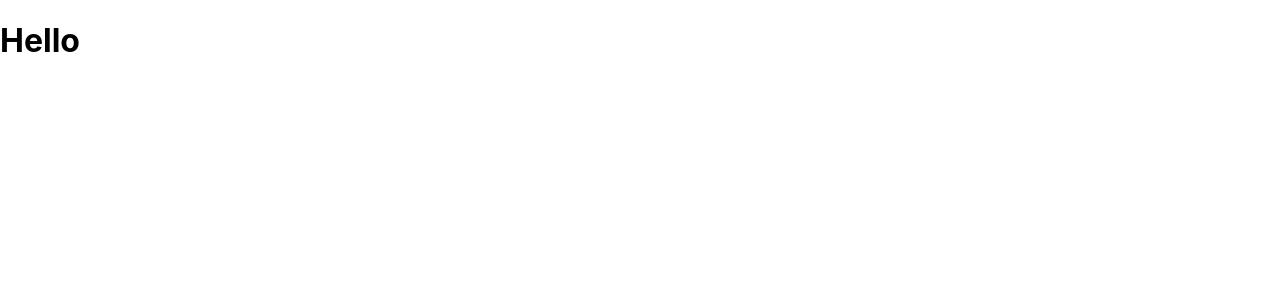
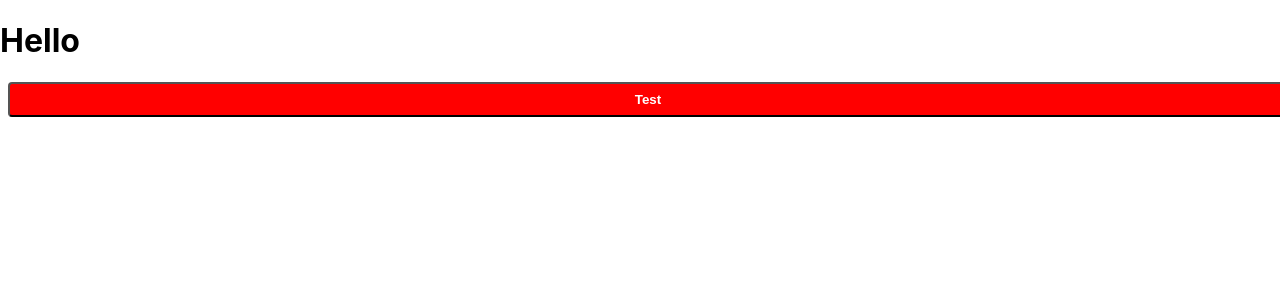
Before and after one commit to NickanBagherpour/styled-component-v5, a React (Create React App) app: page / in a window 1280 px wide. Shown: the top 300 px of the page. Built offline with nearby package versions, Linux system fonts and the light colour scheme.

Commit message:
feat: add button very simple way

```diff
--- a/src/components/App.js
+++ b/src/components/App.js
@@ -1,5 +1,12 @@
+import { Button } from "components/common";
+
 const App = () => {
-  return <h1>Hello</h1>;
+  return (
+    <>
+      <h1>Hello</h1>
+      <Button disabled={false}>Test</Button>
+    </>
+  );
 };
 
 export default App;
--- /dev/null
+++ b/src/components/common/Button.js
@@ -0,0 +1,20 @@
+import styled from 'styled-components';
+
+const Button = styled.button`
+    color: white;
+    background: red;
+    font-weight: bold;
+    box-shadow: none;
+    border-radius: 4px;
+    width: 100%;
+    display: block;
+    white-space: none;
+    padding:8px;
+    margin: 8px;
+    &:disabled{
+        background: #eee;
+        color: #666;
+    }
+`;
+
+export {Button};
--- /dev/null
+++ b/src/components/common/index.js
@@ -0,0 +1 @@
+export * from './Button';
```
